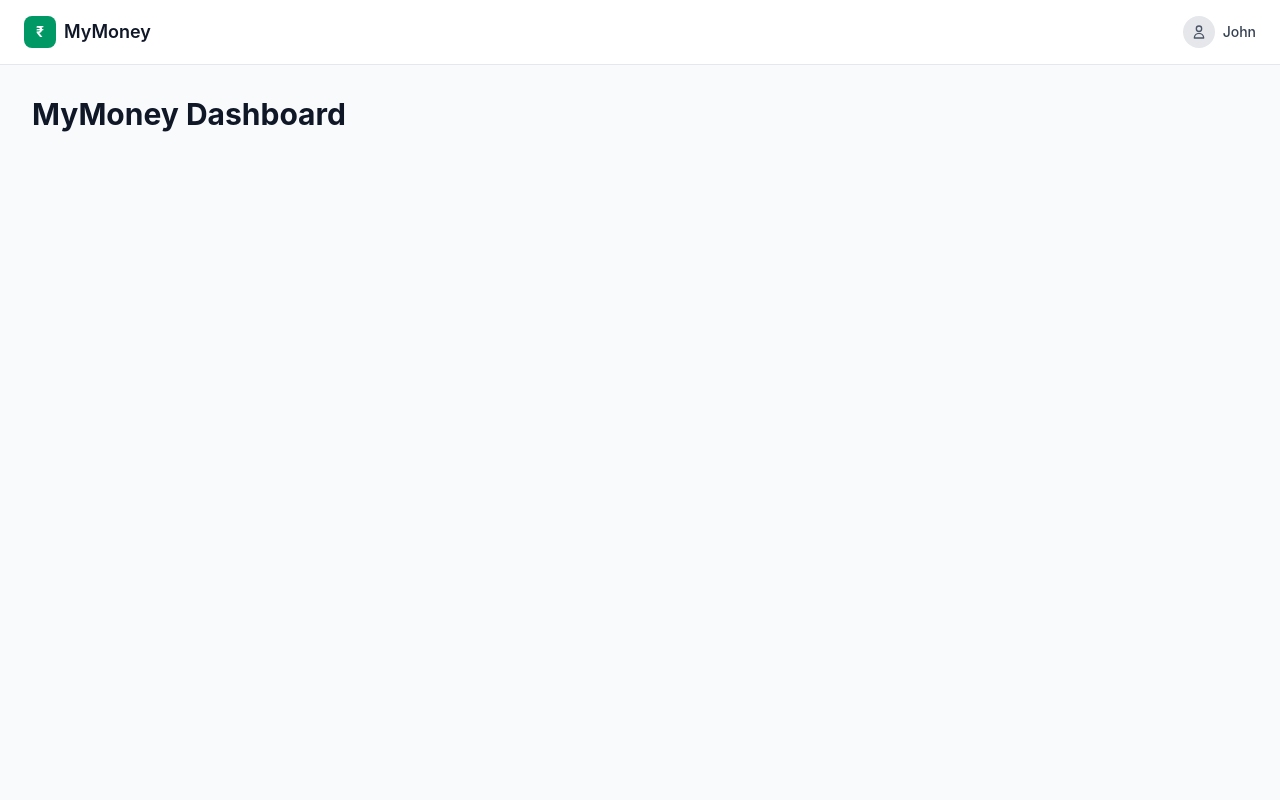
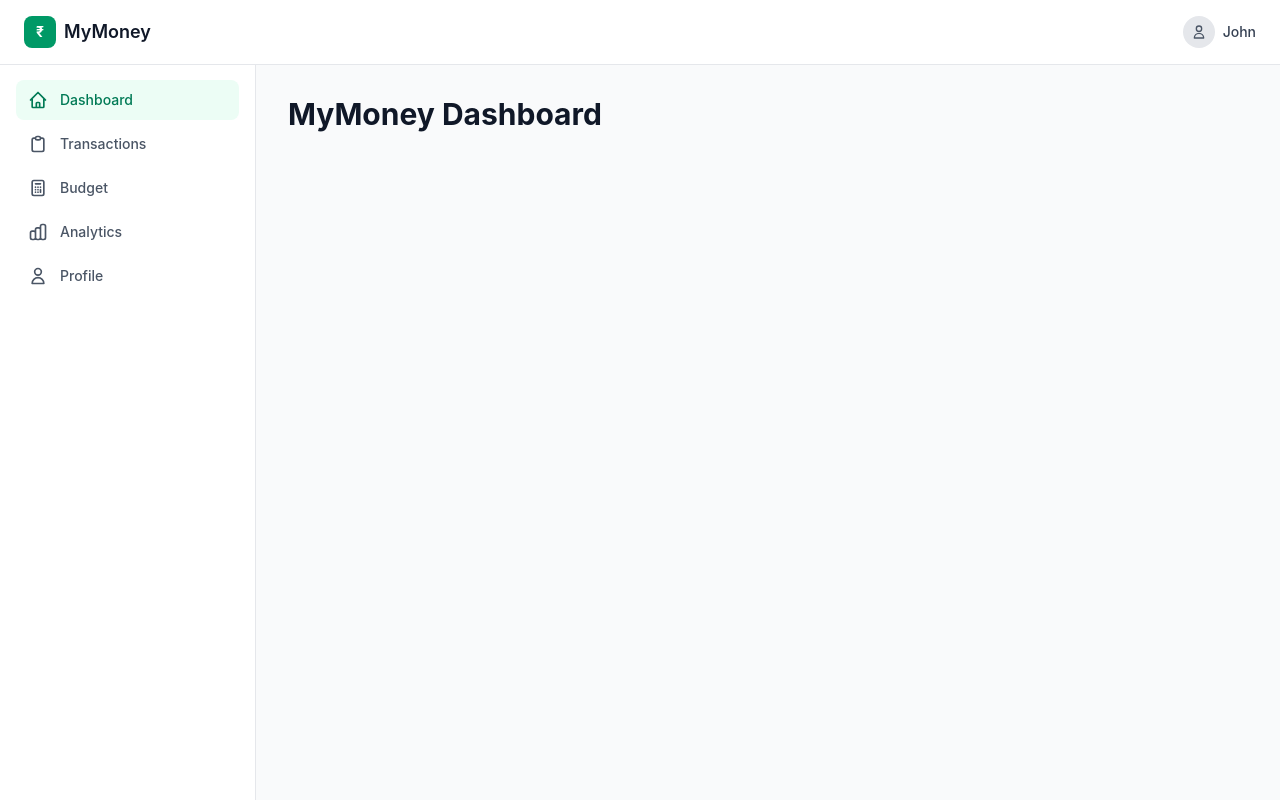
Before and after one commit to pritamroman07-droid/MyMoney, a React (Vite) app: page / in a window 1280 px wide. Built offline with nearby package versions, Linux system fonts and the light colour scheme.

Commit message:
Creating sidebar

```diff
--- a/src/App.jsx
+++ b/src/App.jsx
@@ -1,5 +1,6 @@
 import { useState } from 'react'
 import Navbar from './components/Navbar'
+import Sidebar from './components/Sidebar'
 import './App.css'
 
 function App() {
@@ -8,7 +9,8 @@ function App() {
   return (
     <div className="min-h-screen bg-gray-50">
       <Navbar onMenuToggle={() => setSidebarOpen(!sidebarOpen)} />
-      <div className="pt-16">
+      <Sidebar isOpen={sidebarOpen} onClose={() => setSidebarOpen(false)} />
+      <div className="pt-16 lg:pl-64">
         <h1 className="text-3xl font-bold text-gray-900 p-8">MyMoney Dashboard</h1>
       </div>
     </div>
--- /dev/null
+++ b/src/components/Sidebar.jsx
@@ -0,0 +1,83 @@
+import { useState } from 'react'
+
+const menuItems = [
+  {
+    name: 'Dashboard',
+    icon: (
+      <svg className="w-5 h-5" fill="none" stroke="currentColor" viewBox="0 0 24 24">
+        <path strokeLinecap="round" strokeLinejoin="round" strokeWidth={2} d="M3 12l2-2m0 0l7-7 7 7M5 10v10a1 1 0 001 1h3m10-11l2 2m-2-2v10a1 1 0 01-1 1h-3m-6 0a1 1 0 001-1v-4a1 1 0 011-1h2a1 1 0 011 1v4a1 1 0 001 1m-6 0h6" />
+      </svg>
+    ),
+    active: true,
+  },
+  {
+    name: 'Transactions',
+    icon: (
+      <svg className="w-5 h-5" fill="none" stroke="currentColor" viewBox="0 0 24 24">
+        <path strokeLinecap="round" strokeLinejoin="round" strokeWidth={2} d="M9 5H7a2 2 0 00-2 2v12a2 2 0 002 2h10a2 2 0 002-2V7a2 2 0 00-2-2h-2M9 5a2 2 0 002 2h2a2 2 0 002-2M9 5a2 2 0 012-2h2a2 2 0 012 2" />
+      </svg>
+    ),
+  },
+  {
+    name: 'Budget',
+    icon: (
+      <svg className="w-5 h-5" fill="none" stroke="currentColor" viewBox="0 0 24 24">
+        <path strokeLinecap="round" strokeLinejoin="round" strokeWidth={2} d="M9 7h6m0 10v-3m-3 3h.01M9 17h.01M9 14h.01M12 14h.01M15 11h.01M12 11h.01M9 11h.01M7 21h10a2 2 0 002-2V5a2 2 0 00-2-2H7a2 2 0 00-2 2v14a2 2 0 002 2z" />
+      </svg>
+    ),
+  },
+  {
+    name: 'Analytics',
+    icon: (
+      <svg className="w-5 h-5" fill="none" stroke="currentColor" viewBox="0 0 24 24">
+        <path strokeLinecap="round" strokeLinejoin="round" strokeWidth={2} d="M9 19v-6a2 2 0 00-2-2H5a2 2 0 00-2 2v6a2 2 0 002 2h2a2 2 0 002-2zm0 0V9a2 2 0 012-2h2a2 2 0 012 2v10m-6 0a2 2 0 002 2h2a2 2 0 002-2m0 0V5a2 2 0 012-2h2a2 2 0 012 2v14a2 2 0 01-2 2h-2a2 2 0 01-2-2z" />
+      </svg>
+    ),
+  },
+  {
+    name: 'Profile',
+    icon: (
+      <svg className="w-5 h-5" fill="none" stroke="currentColor" viewBox="0 0 24 24">
+        <path strokeLinecap="round" strokeLinejoin="round" strokeWidth={2} d="M16 7a4 4 0 11-8 0 4 4 0 018 0zM12 14a7 7 0 00-7 7h14a7 7 0 00-7-7z" />
+      </svg>
+    ),
+  },
+]
+
+export default function Sidebar({ isOpen, onClose }) {
+  return (
+    <>
+      {isOpen && (
+        <div
+          className="fixed inset-0 bg-black/50 z-40 lg:hidden"
+          onClick={onClose}
+        />
+      )}
+
+      <aside
+        className={`fixed top-16 left-0 bottom-0 w-64 bg-white border-r border-gray-200 z-40 transform transition-transform duration-200 ease-in-out ${
+          isOpen ? 'translate-x-0' : '-translate-x-full'
+        } lg:translate-x-0`}
+      >
+        <nav className="p-4">
+          <ul className="space-y-1">
+            {menuItems.map((item) => (
+              <li key={item.name}>
+                <button
+                  className={`w-full flex items-center gap-3 px-3 py-2.5 rounded-lg text-sm font-medium transition-colors ${
+                    item.active
+                      ? 'bg-emerald-50 text-emerald-700'
+                      : 'text-gray-600 hover:bg-gray-50 hover:text-gray-900'
+                  }`}
+                >
+                  {item.icon}
+                  {item.name}
+                </button>
+              </li>
+            ))}
+          </ul>
+        </nav>
+      </aside>
+    </>
+  )
+}
```
